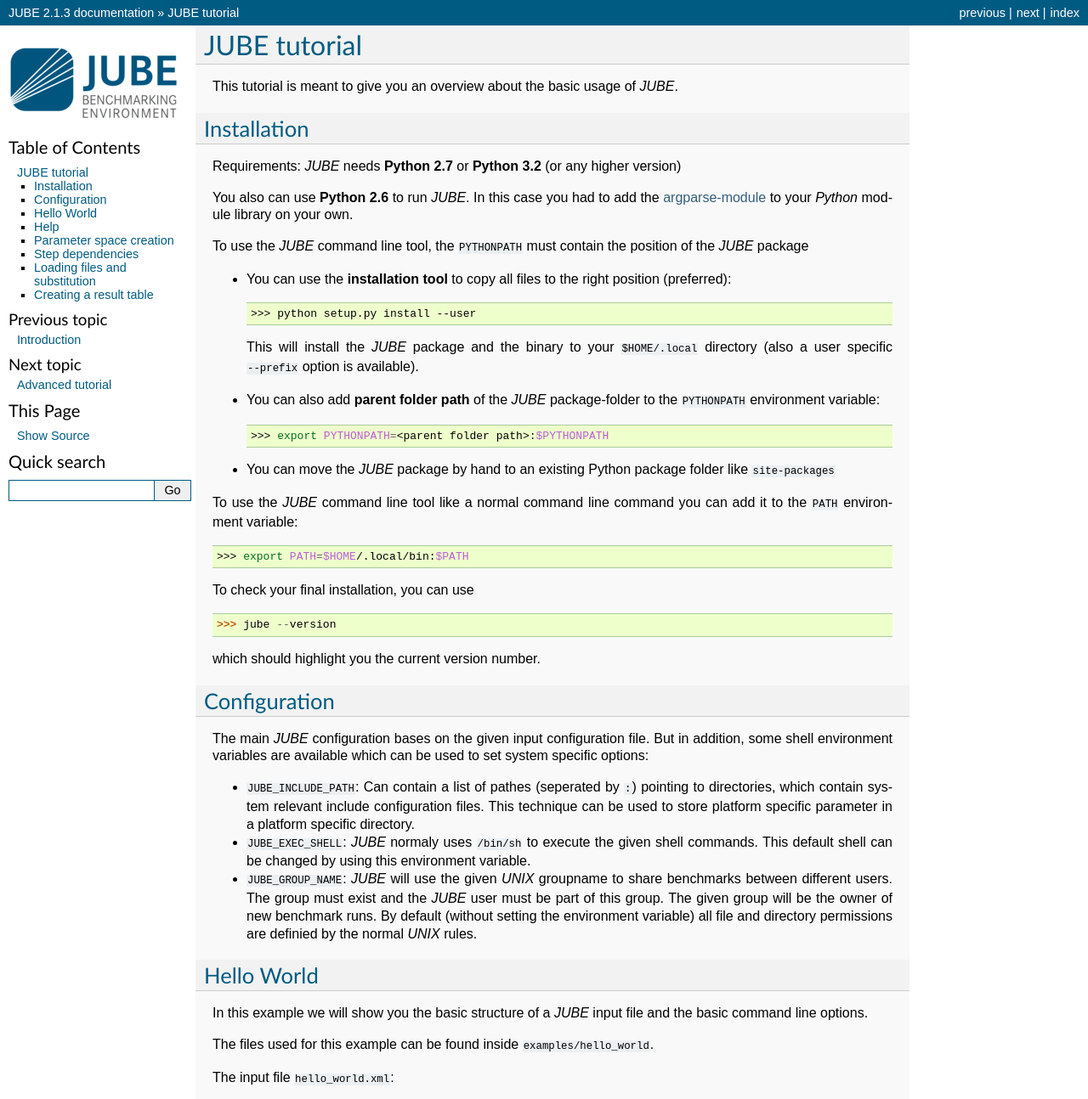
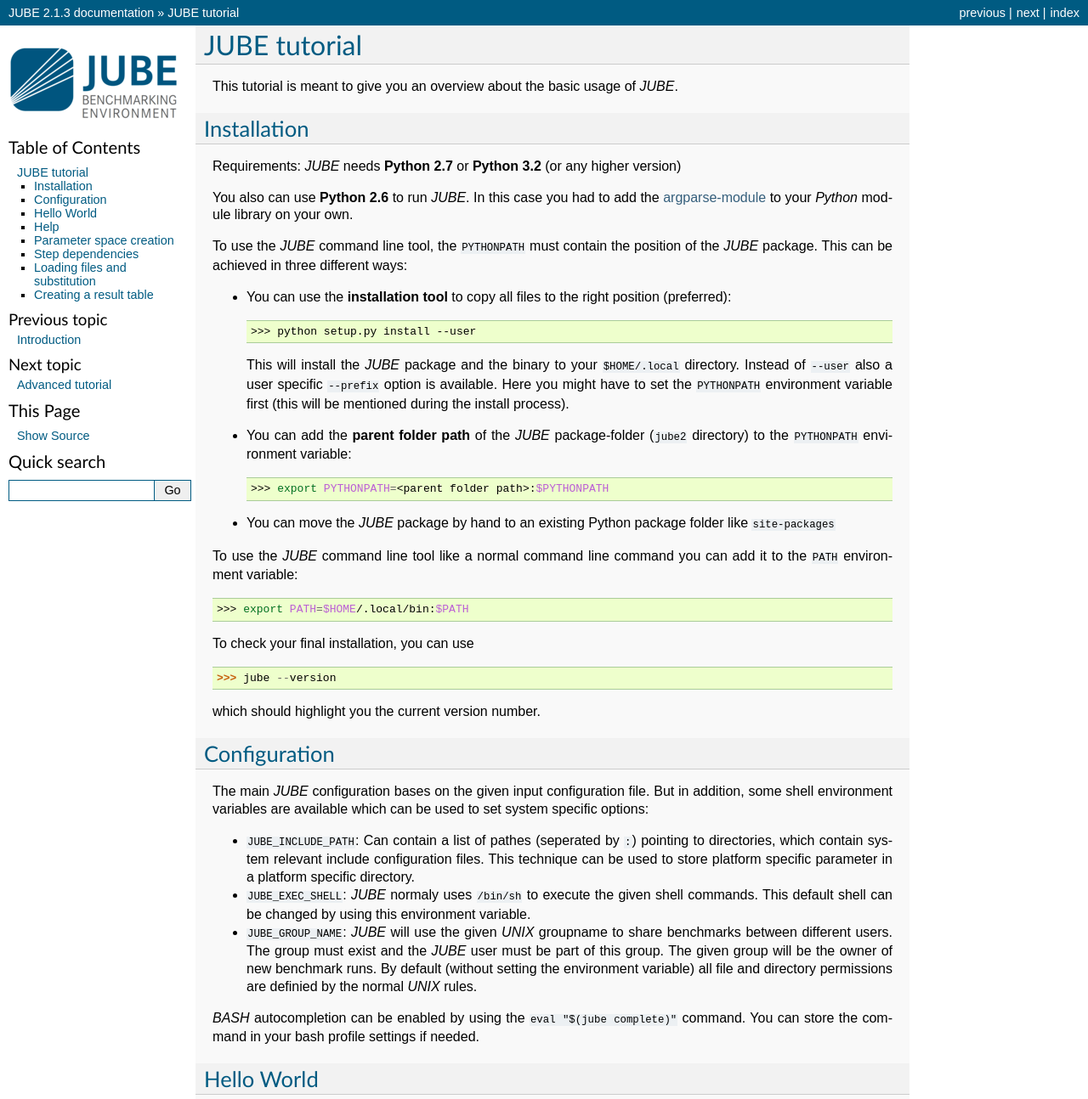
Before and after one commit to FZJ-JSC/JUBE, a Sphinx documentation site: the page built from docs/tutorial.rst, in a window 1280 px wide and 1400 px high, cut to the strip 0-1294 px from the top of the window. Shown: the whole strip at 85% size. Built offline with Sphinx 7.4.7, drawn with Linux system fonts in a browser that asks for light colours.

Commit message:
Add jube_benchmark_rundir variable, to allow access to current benchmark execution directory. Convert jube_benchmark_start string to ISO format (T instead of space between tiem and date) Some minor docu updates.

```diff
--- a/docs/glossar.rst
+++ b/docs/glossar.rst
@@ -737,6 +737,7 @@
         * ``$jube_benchmark_id``: current benchmark id
         * ``$jube_benchmark_padid``: current benchmark id with preceding zeros
         * ``$jube_benchmark_home``: original input file location
+        * ``$jube_benchmark_rundir``: main benchmark specific execution directory
         * ``$jube_benchmark_start``: benchmark starting time
 
       * Step:
--- a/docs/tutorial.rst
+++ b/docs/tutorial.rst
@@ -36,16 +36,17 @@
 You also can use **Python 2.6** to run *JUBE*. In this case you had to add the `argparse-module <https://pypi.python.org/pypi/argparse>`_ to
 your *Python* module library on your own.
 
-To use the *JUBE* command line tool, the ``PYTHONPATH`` must contain the position of the *JUBE* package
+To use the *JUBE* command line tool, the ``PYTHONPATH`` must contain the position of the *JUBE* package. This can be achieved in three different ways:
 
 * You can use the **installation tool** to copy all files to the right position (preferred)::
 
    >>> python setup.py install --user
 
-  This will install the *JUBE* package and the binary to your ``$HOME/.local`` directory (also a user
-  specific ``--prefix`` option is available).
+  This will install the *JUBE* package and the binary to your ``$HOME/.local`` directory. Instead of ``--user`` also a user
+  specific ``--prefix`` option is available. Here you might have to set the ``PYTHONPATH`` environment variable first
+  (this will be mentioned during the install process).
 
-* You can also add **parent folder path** of the *JUBE* package-folder to the ``PYTHONPATH`` environment variable::
+* You can add the **parent folder path** of the *JUBE* package-folder (``jube2`` directory) to the ``PYTHONPATH`` environment variable::
 
    >>> export PYTHONPATH=<parent folder path>:$PYTHONPATH
 
@@ -81,6 +82,9 @@
   The group must exist and the *JUBE* user must be part of this group.
   The given group will be the owner of new benchmark runs. By default (without setting the environment variable)
   all file and directory permissions are definied by the normal *UNIX* rules.
+
+*BASH* autocompletion can be enabled by using the ``eval "$(jube complete)"`` command. You can store the command in your bash profile
+settings if needed.
 
 .. index:: hello world
 
```
Also changed, not shown: docs/commandline.rst (+19 -0 lines), docs/jube2.rst (+8 -0 lines), 4 other files.
